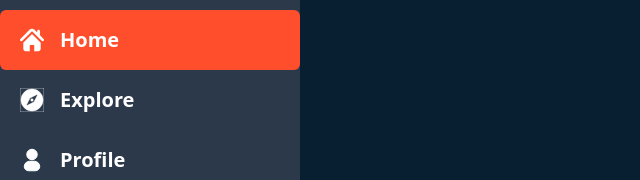
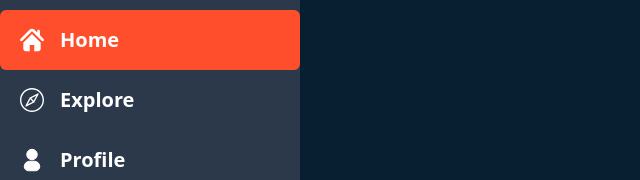
Before and after one commit to albinhasanaj/Tokamak, a Next.js app: page /signup in a window 1280 px wide. Shown: the part 154-334 px from the top of the page, without its empty margins (0-640 px from the left). Built offline with nearby package versions, Linux system fonts and the light colour scheme.

Commit message:
Better explorer svg and further tweaks in the navbar

```diff
--- a/components/Sidebar.tsx
+++ b/components/Sidebar.tsx
@@ -23,20 +23,27 @@ const Sidebar = () => {
                 <nav className='py-5'>
                     <p className="text-white text-xl font-bold font-istok pl-5 pb-4 pt-7 select-none">Menu</p>
                     <ul className='select-none'>
-                        <li onClick={() => handleSelect(0)} className={`flex cursor-pointer items-center pl-5 h-[60px] gap-4 rounded-md ${selectedIndex === 0 ? "bg-[#ff4e2c]" : "bg-transparent"}`}>
+                        <Link href=''>
+                            <li onClick={() => handleSelect(0)} className={`flex cursor-pointer items-center pl-5 h-[60px] gap-4 rounded-md ${selectedIndex === 0 ? "bg-[#ff4e2c] hover:bg-[#e94627]" : "bg-transparent hover:bg-white hover:bg-opacity-5"}`}>
                                 <Image src="/images/home.svg" width={24} height={24} alt="Home" draggable="false" />
-                            <Link href='' className='text-white text-xl font-bold'>Home</Link>
+                                <span className='text-white text-xl font-bold'>Home</span>
                             </li>
-                        <li onClick={() => handleSelect(1)} className={`flex cursor-pointer items-center pl-5 h-[60px] gap-4 rounded-md ${selectedIndex === 1 ? "bg-[#ff4e2c]" : "bg-transparent"}`}>
+                        </Link>
+                        <Link href=''>
+                            <li onClick={() => handleSelect(1)} className={`flex cursor-pointer items-center pl-5 h-[60px] gap-4 rounded-md ${selectedIndex === 1 ? "bg-[#ff4e2c] hover:bg-[#e94627]" : "bg-transparent hover:bg-white hover:bg-opacity-5"}`}>
                                 <Image src="/images/explore.svg" width={24} height={24} alt="Explore" draggable="false" />
-                            <Link href='' className='text-white text-xl font-bold'>Explore</Link>
+                                <span className='text-white text-xl font-bold'>Explore</span>
                             </li>
-                        <li onClick={() => handleSelect(2)} className={`flex cursor-pointer items-center pl-5 h-[60px] gap-4 rounded-md ${selectedIndex === 2 ? "bg-[#ff4e2c]" : "bg-transparent"}`}>
+                        </Link>
+                        <Link href=''>
+                            <li onClick={() => handleSelect(2)} className={`flex cursor-pointer items-center pl-5 h-[60px] gap-4 rounded-md ${selectedIndex === 2 ? "bg-[#ff4e2c] hover:bg-[#e94627]" : "bg-transparent hover:bg-white hover:bg-opacity-5"}`}>
                                 <Image src="/images/profilepic.svg" width={24} height={24} alt="Profile" draggable="false" />
-                            <Link href='' className='text-white text-xl font-bold'>Profile</Link>
+                                <span className='text-white text-xl font-bold'>Profile</span>
                             </li>
+                        </Link>
                     </ul>
                 </nav>
+
             </div>
             <div>
                 {isOpen ? (
@@ -52,10 +59,10 @@ const Sidebar = () => {
                 ) : (
                     <div className='w-full h-[1px] bg-[#717984]' />
                 )}
-                <div onClick={handleOpen} className='cursor-pointer flex items-center gap-8 justify-between mx-7 my-4 select-none'>
+                <div onClick={handleOpen} className='cursor-pointer flex items-center gap-8 justify-between px-7 py-4 select-none hover:bg-white hover:bg-opacity-5'>
                     <div className='flex items-center gap-3'>
                         <Image src="/images/ProfilePic.svg" width={55} height={55} alt="ProfilePic" className='rounded-full' draggable="false" />
-                        <p className='text-white text-xl font-bold text-center'>Username</p>
+                        <p className='text-white text-xl font-bold text-center '>Username</p>
                     </div>
                     <Image src="/images/arrow.svg" width={24} height={24} alt="Arrow" className={`transition-all ${isOpen ? "rotate-180" : ""}`} draggable="false" />
                 </div>
```
Also changed, not shown: public/images/explore.svg. Lines whose indentation alone changed are shown as unchanged.
